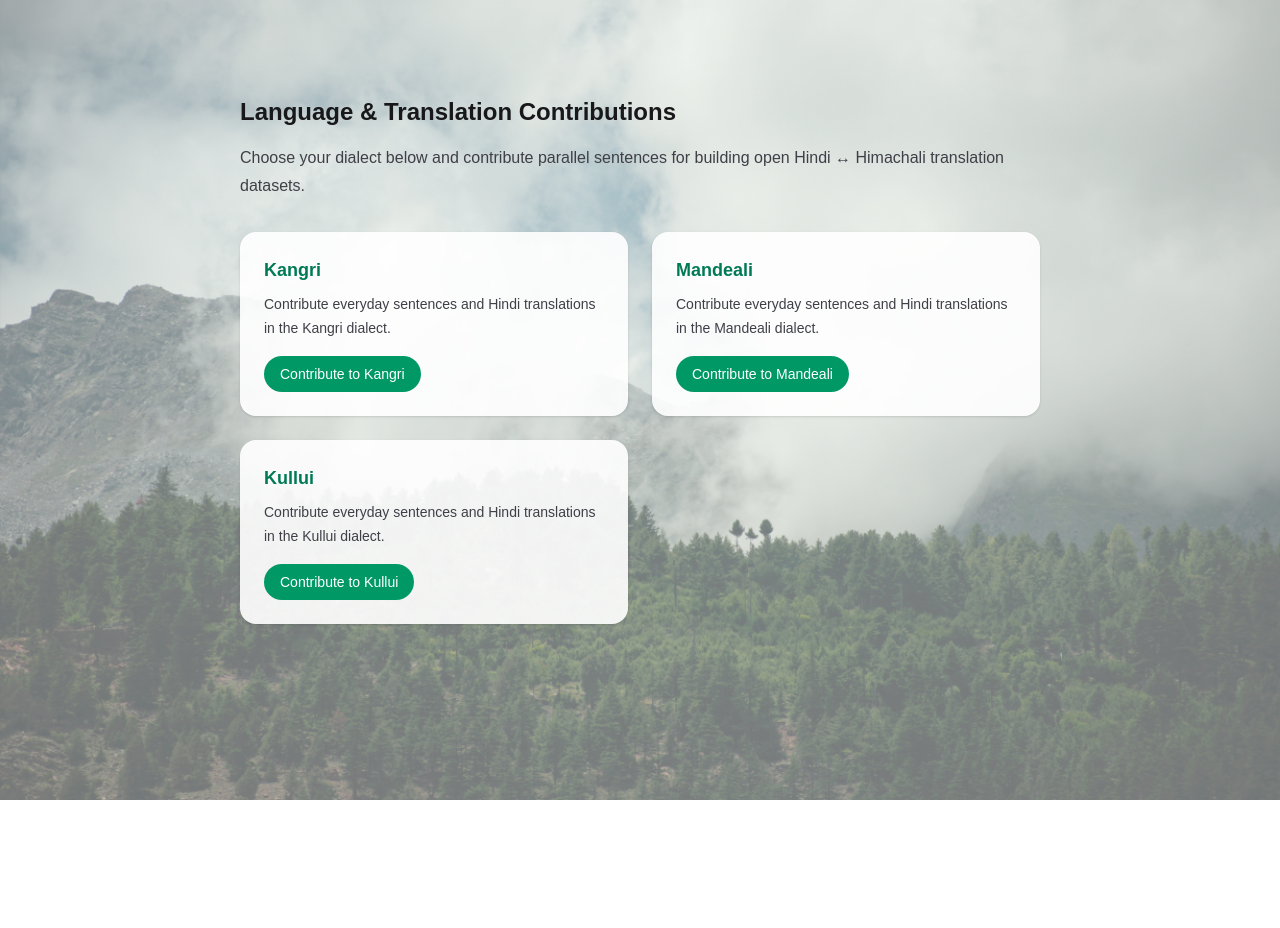
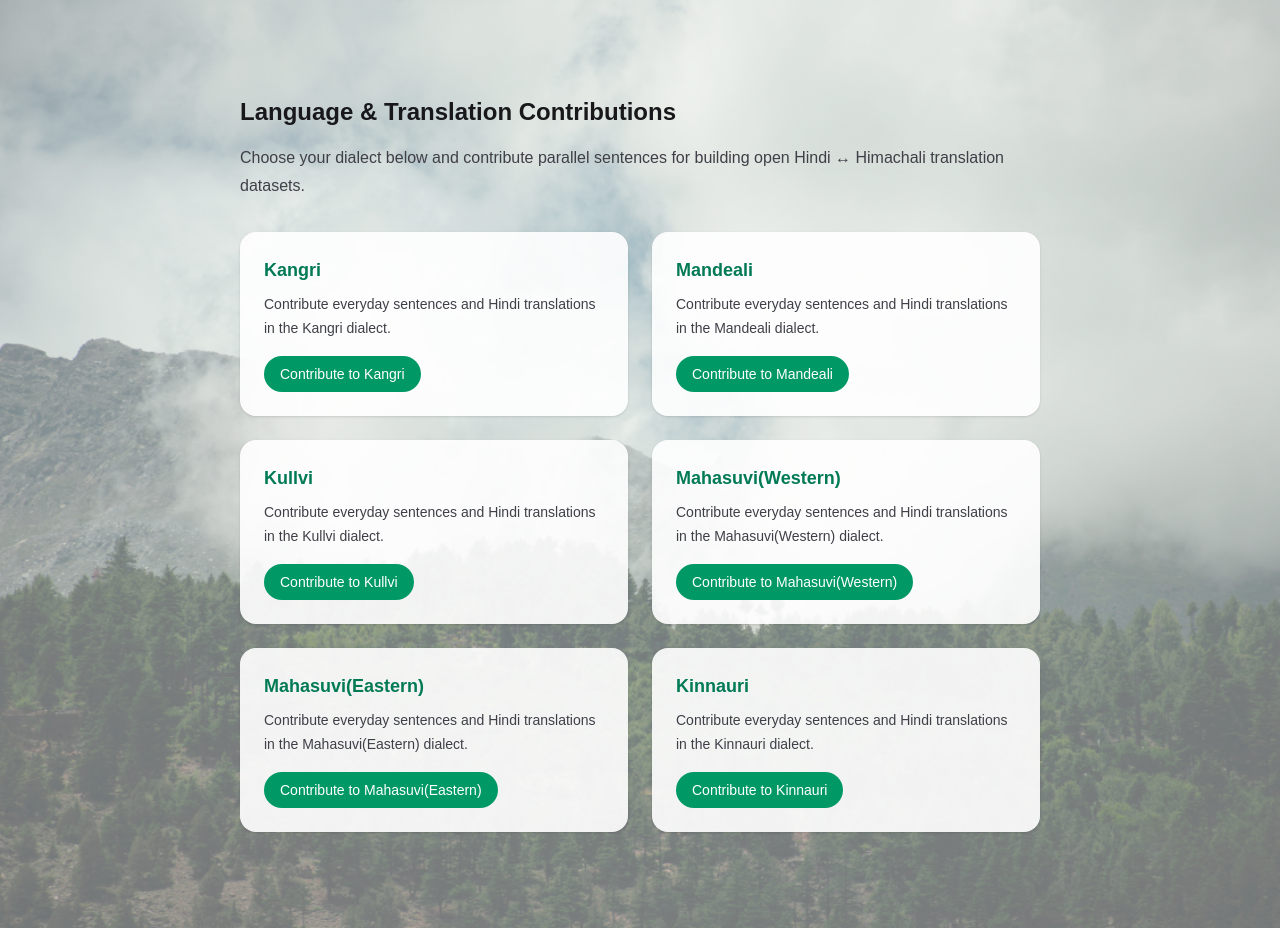
Before and after one commit to mclovin22117/HimVirasat-web, a Next.js app in the folder himvirasat-frontend/: page /contribute in a window 1280 px wide. Before the commit the page ends 800 px from the top, so only its background shows below. Built offline with nearby package versions, Linux system fonts and the light colour scheme.

Commit message:
Updated forms links in the contribution page.

```diff
--- a/himvirasat-frontend/app/contribute/page.tsx
+++ b/himvirasat-frontend/app/contribute/page.tsx
@@ -5,17 +5,32 @@ export default function ContributePage() {
     {
       id: "kangri",
       name: "Kangri",
-      formUrl: "https://forms.gle/KANGRI_FORM",
+      formUrl: "https://forms.gle/fgENxd2t5a62vuBSA",
     },
     {
       id: "mandeali",
       name: "Mandeali",
-      formUrl: "https://forms.gle/MANDEALI_FORM",
+      formUrl: "https://forms.gle/ApxgyyQGswns7uwM8",
     },
     {
-      id: "kullui",
-      name: "Kullui",
-      formUrl: "https://forms.gle/KULLUI_FORM",
+      id: "kullvi",
+      name: "Kullvi",
+      formUrl: "https://forms.gle/Gnecc3PWtYFz4v7w6",
+    },
+    {
+      id: "mahasuvi_western",
+      name: "Mahasuvi(Western)",
+      formUrl: "https://forms.gle/dgPsVoDyhW8hGG1n9",
+    },
+    {
+      id: "mahasuvi_eastern",
+      name: "Mahasuvi(Eastern)",
+      formUrl: "https://forms.gle/2aec4T8BYCGdv5vy9",
+    },
+    {
+      id: "kinnauri",
+      name: "Kinnauri",
+      formUrl: "https://forms.gle/Gnecc3PWtYFz4v7w6",
     },
   ];
 
```
Also changed, not shown: 1 other file (tests, documents, lock files or other folders).
